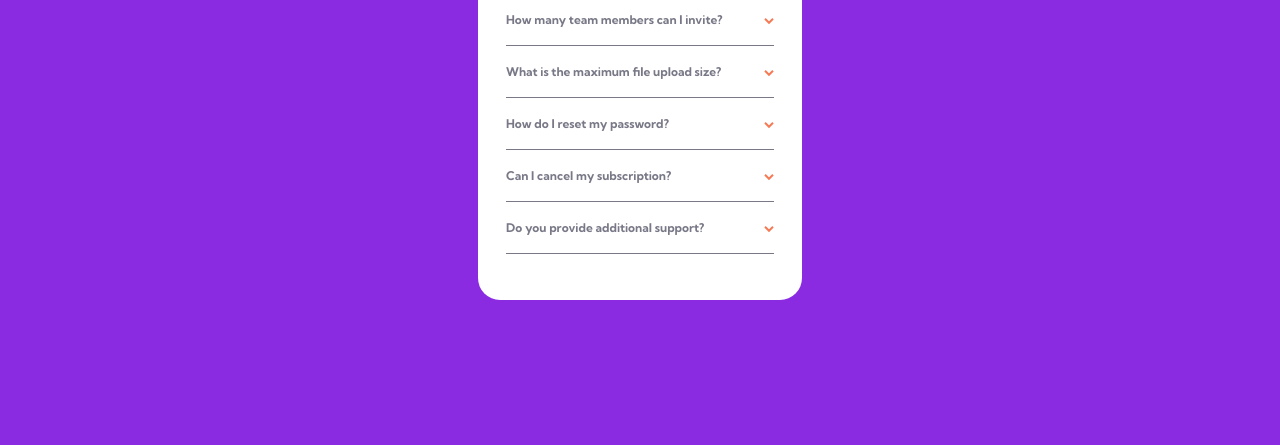
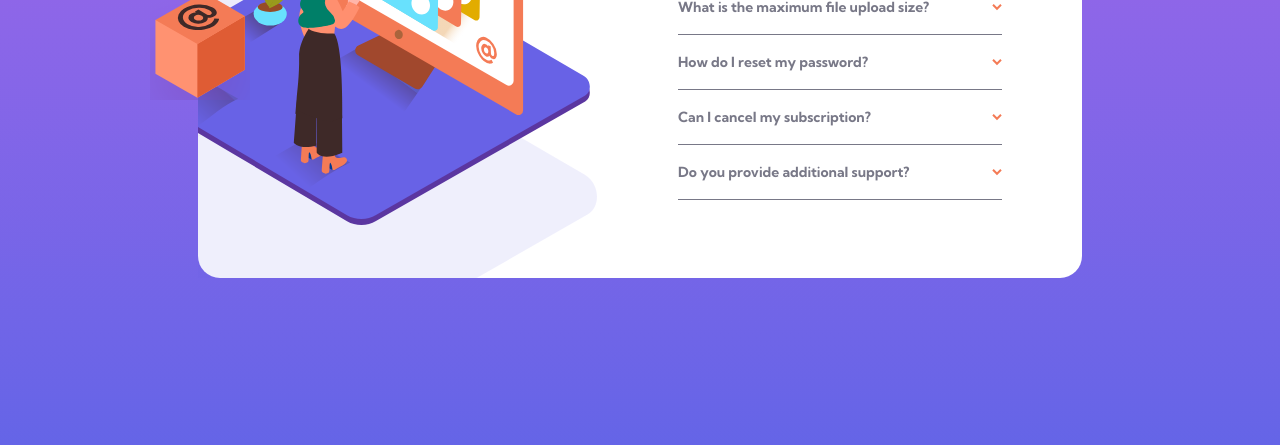
Before and after one commit to sergechv/faq-accordion-card, a plain HTML site: page index.html in a window 1280 px wide. Shown: the part 355-800 px from the top of the page. Drawn offline with Linux system fonts and the light colour scheme.

Commit message:
I fix it I guess

```diff
--- a/index.html
+++ b/index.html
@@ -17,6 +17,7 @@
 
     <div class="woman-illustration"></div>
     <div class="shadow"></div>
+    <div class="box"></div>
 
     <div class="faq">
 
--- a/styles.css
+++ b/styles.css
@@ -16,11 +16,13 @@
 }
 
 body {
+  background-image: linear-gradient(180deg, var(--soft-violet), var(--soft-blue));
+  background-repeat: no-repeat;
+  background-size: cover;
   display: flex;
   align-items: center;
   justify-content: center;
   height: 100vh;
-  background-color: blueviolet;
   font-family: 'Kumbh Sans';
 }
 
@@ -112,3 +114,63 @@ body {
   font-weight: 400;
   color: var(--dark-grayish-blue);
 }
+
+@media (min-width: 800px) {
+  .main-container {
+    display: flex;
+    flex-direction: row;
+    justify-content: space-between;
+    align-items: center;
+  }
+
+  .woman-illustration {
+    position: static;
+    background-image: url(./images/illustration-woman-online-desktop.svg);
+    background-position: -80px 0;
+    align-self: center;
+    width: 400px;
+    height: 359px;
+  }
+
+  .box {
+    position: absolute;
+    background-image: url(./images/illustration-box-desktop.svg);
+    background-position: center 0;
+    background-size: auto;
+    background-repeat: no-repeat;
+    left: -48px;
+    width: 100px;
+    height: 110px;
+    z-index: 3;
+  }
+
+  .shadow {
+    position: absolute;
+    background-image: url(./images/bg-pattern-desktop.svg);
+    background-position: right -290px;
+    background-repeat: no-repeat;
+    background-size: auto;
+    align-self: center;
+    top: 0px;
+    height: 100%;
+    width: 400px;
+  }
+
+  .faq {
+    width: 324px;
+    margin: 60px 80px;
+  }
+
+  .faq h1 {
+    text-align: left;
+  }
+
+  .question {
+    cursor: pointer;
+  }
+
+  .question h2 {
+    font-size: 1.4rem;
+  }
+
+}
```
Also changed, not shown: index.js (+10 -10 lines).
